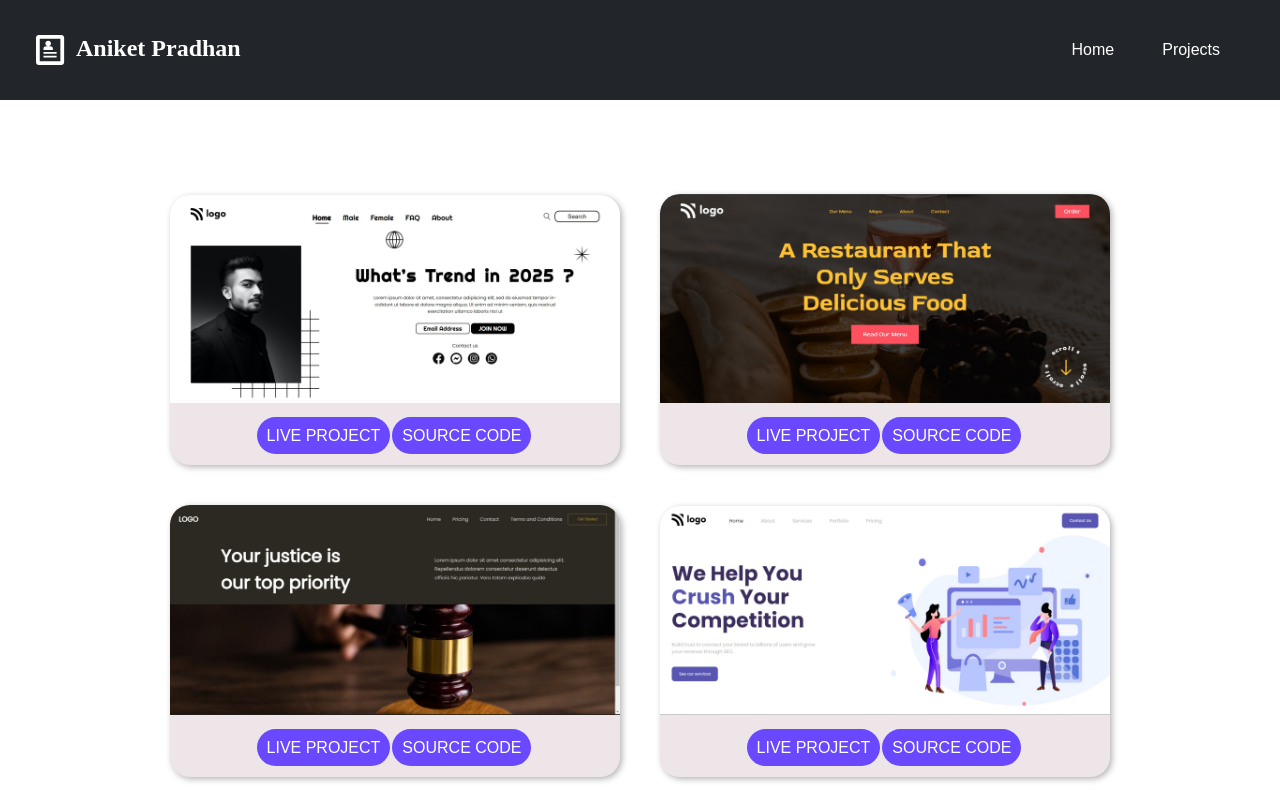
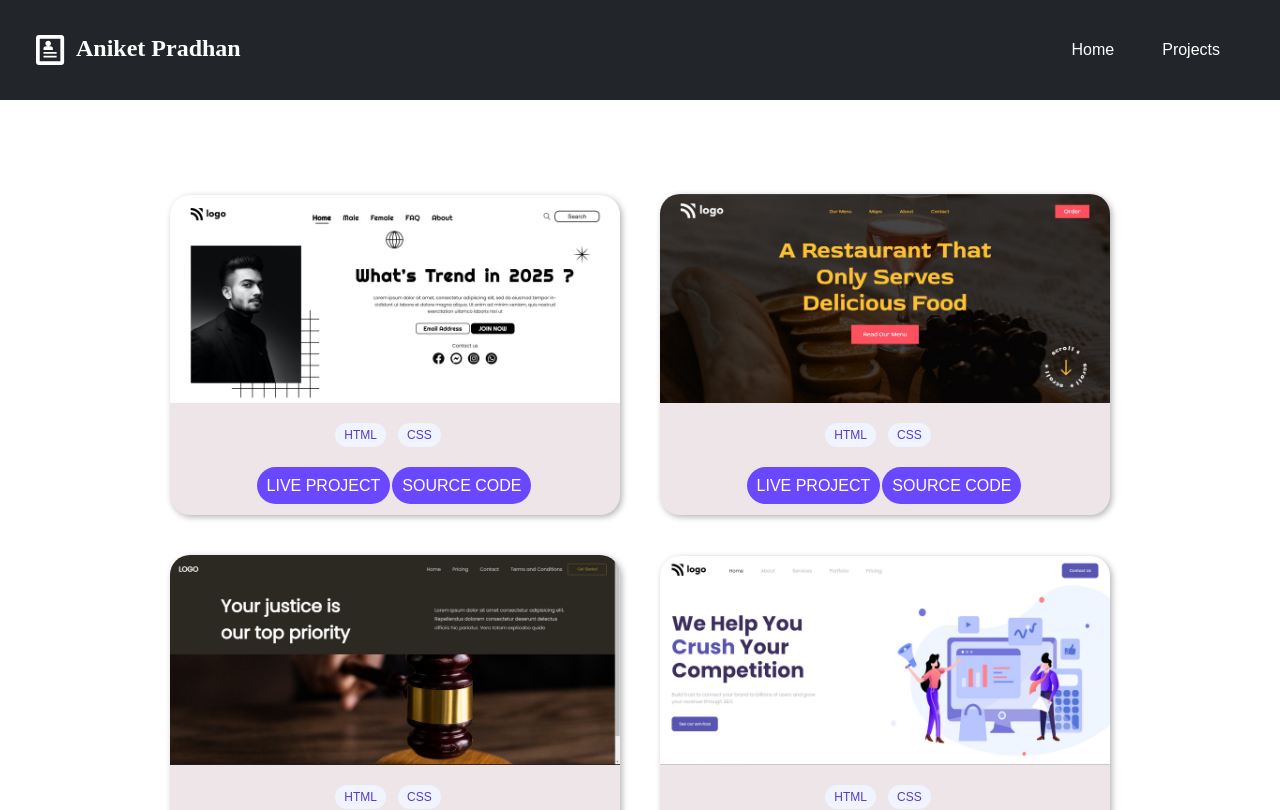
Before and after one commit to Aniket-ap/my-portfolio, a React (Create React App) app: page /projects in a window 1280 px wide. Shown: the top 810 px of the page. Built offline with nearby package versions, Linux system fonts and the light colour scheme.

Commit message:
added pill button tags in the card

```diff
--- a/src/components/projects/Projects.js
+++ b/src/components/projects/Projects.js
@@ -11,6 +11,10 @@ const Projects = () => {
           <React.Fragment key={data.id}>
             <article>
               <img src={data.pic} alt="img" />
+              <div className="pill-btns">
+                <button class="pill-button">{data.tag[0]}</button>
+                <button class="pill-button">{data.tag[1]}</button>
+              </div>
               <div className="text">
                 {/* <h3>CARD 1</h3> */}
                 <Link
--- a/src/components/projects/projects.css
+++ b/src/components/projects/projects.css
@@ -38,6 +38,24 @@
 
 .text{
   padding: 20px;
+}
+
+
+
+.pill-button {
+  pointer-events: none;
+  background-color: #EFF4FF;
+  border: none;
+  color: #553bcb;
+  padding: 5px 9px;
+  text-align: center;
+  text-decoration: none;
+  display: inline-block;
+  margin-right: 13px;
+  margin-left: -1px;
+  margin-bottom: 10px;
+  border-radius: 100px;
+  font-size: 12px;
 }
 
 .text h3{
```
